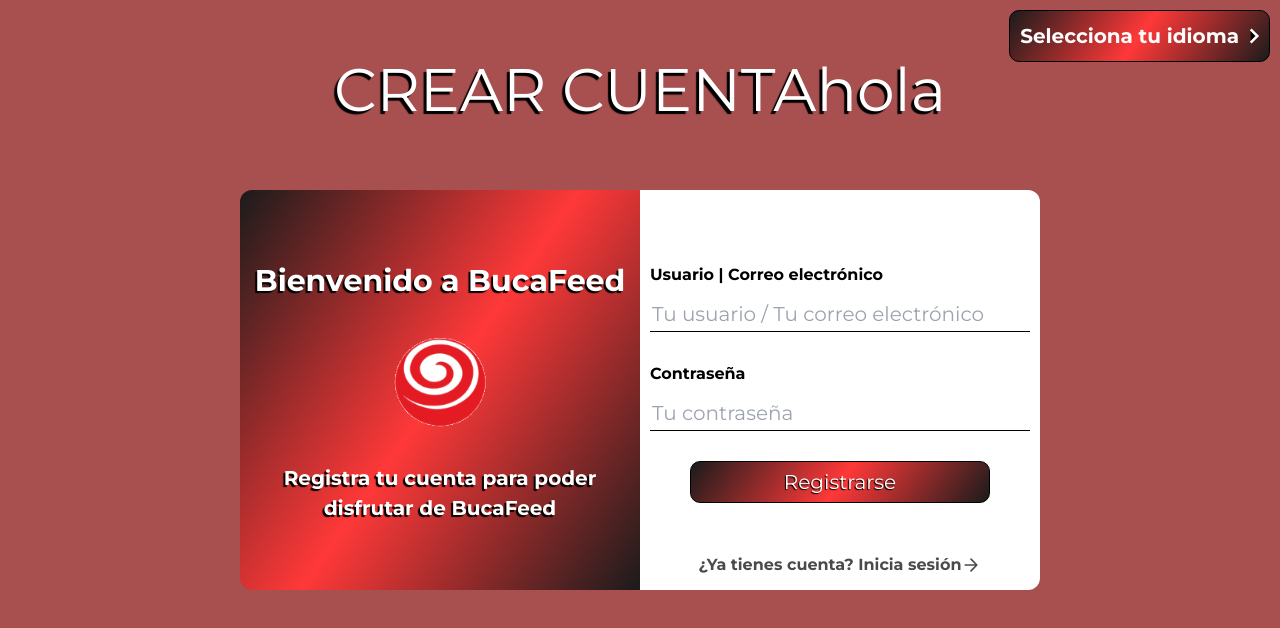
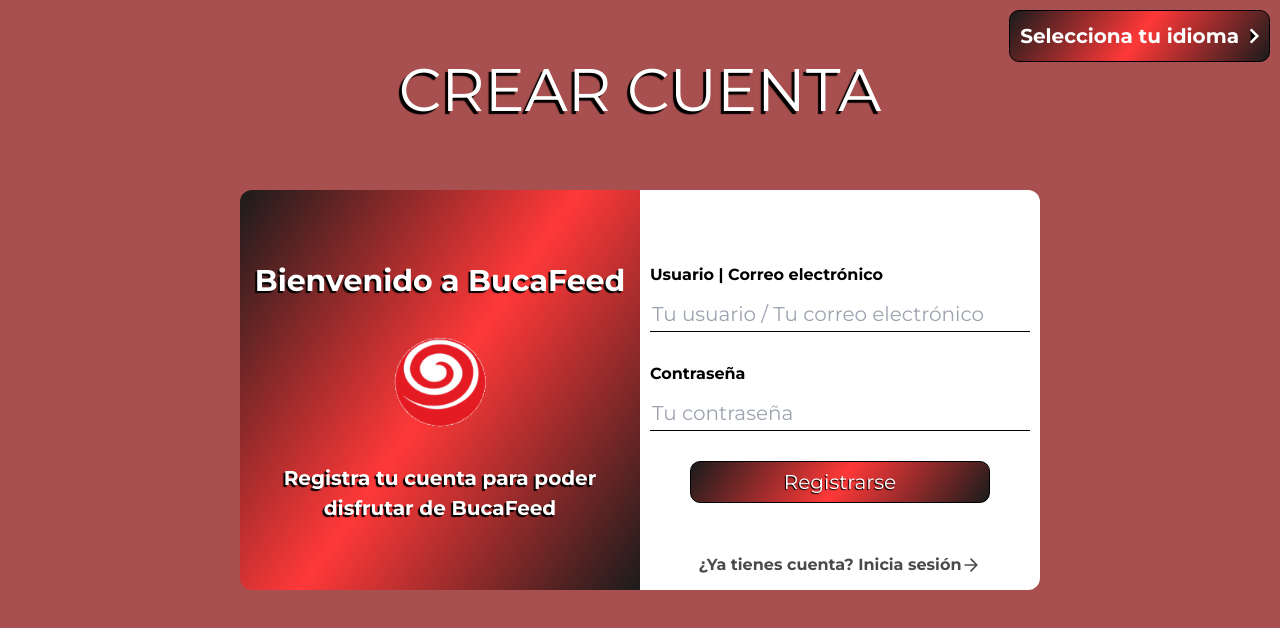
Before and after one commit to AntonioMorera/Telamonet, a Vue app: page / in a window 1280 px wide. Shown: the top 628 px of the page. Built offline with nearby package versions, Linux system fonts and the light colour scheme.

Commit message:
remove prueba

```diff
--- a/src/views/RegisterView.vue
+++ b/src/views/RegisterView.vue
@@ -9,7 +9,7 @@
 <template>
     <main class="relative flex flex-col justify-center items-center min-h-screen bg-[rgb(168,79,79)]">
         <FormNavBar></FormNavBar>
-        <h1 class="text-6xl mb-[70px] text-white [text-shadow:-3px_3px_1px_black]">{{ t.register.title }}hola</h1>
+        <h1 class="text-6xl mb-[70px] text-white [text-shadow:-3px_3px_1px_black]">{{ t.register.title }}</h1>
         <div class="flex justify-center items-center mb-[150px]" id="form-container">
             <div class="flex flex-col justify-center items-center h-[400px] w-[400px] p-[10px] text-white rounded-bl-xl rounded-tl-xl" id="side-panel">
                 <p class="text-center text-[30px] font-bold mb-[30px] [text-shadow:-2px_2px_1px_black]" id="welcome">{{ t.register.welcome }}</p>
```
